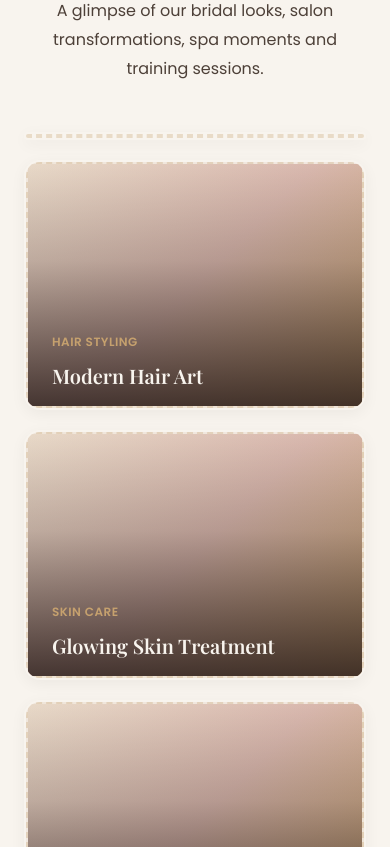
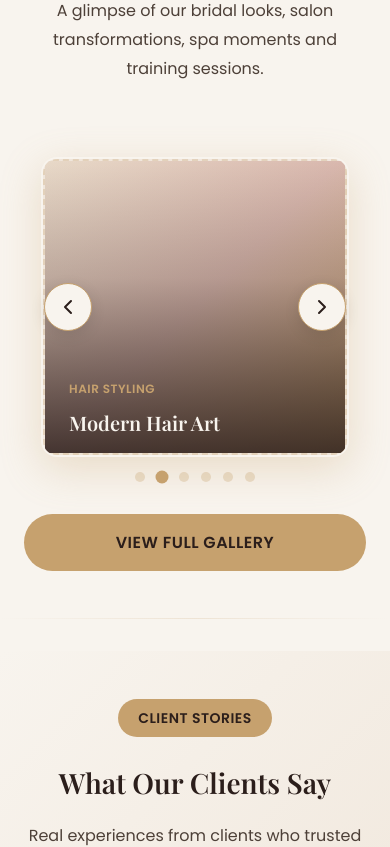
Before and after one commit to NSharp-mahajan/Mehak-Beauty-Salon, a React (Vite) app: page / in a window 390 px wide. Shown: the part 6600-7447 px from the top of the page. Built offline with nearby package versions, Linux system fonts and the light colour scheme.

Commit message:
Gallery Updated in home

```diff
--- a/src/pages/Home.css
+++ b/src/pages/Home.css
@@ -963,44 +963,126 @@
   margin: 0;
 }
 
-.gallery-grid {
-  display: grid;
-  grid-template-columns: repeat(4, 1fr);
-  grid-template-rows: repeat(2, 250px) 300px;
-  gap: 1.5rem;
+.gallery-carousel-container {
+  position: relative;
   max-width: 1200px;
   margin: 0 auto;
-}
-
-.gallery-card {
+  height: 480px;
+  display: flex;
+  align-items: center;
+  justify-content: center;
+}
+
+.carousel-track {
+  position: relative;
+  width: 100%;
+  height: 400px;
+  display: flex;
+  align-items: center;
+  justify-content: center;
+}
+
+.carousel-card {
+  position: absolute;
+  width: 60%;
+  height: 400px;
   border-radius: 16px;
   overflow: hidden;
-  position: relative;
   cursor: pointer;
-  transition: all 0.4s cubic-bezier(0.4, 0, 0.2, 1);
-  box-shadow: 0 4px 15px rgba(0, 0, 0, 0.05);
+  box-shadow: 0 4px 20px rgba(0, 0, 0, 0.08);
+  transition: all 0.6s cubic-bezier(0.4, 0, 0.2, 1);
   border: 2px solid transparent;
 }
 
-.gallery-card.featured {
-  grid-column: span 2;
-  grid-row: span 2;
-}
-
-.gallery-card.standard {
-  grid-column: span 1;
-  grid-row: span 1;
-}
-
-.gallery-card.wide {
-  grid-column: span 4;
-  grid-row: span 1;
-}
-
-.gallery-card:hover {
-  transform: translateY(-8px);
+.carousel-card.active {
+  transform: translateX(0) scale(1);
+  opacity: 1;
+  z-index: 10;
   box-shadow: 0 12px 40px rgba(198, 161, 110, 0.3);
+}
+
+.carousel-card.active:hover {
   border-color: var(--gold);
+}
+
+.carousel-card.prev {
+  transform: translateX(-45%) scale(0.85);
+  opacity: 0.6;
+  z-index: 5;
+}
+
+.carousel-card.next {
+  transform: translateX(45%) scale(0.85);
+  opacity: 0.6;
+  z-index: 5;
+}
+
+.carousel-card.hidden {
+  transform: translateX(0) scale(0.5);
+  opacity: 0;
+  z-index: 1;
+  pointer-events: none;
+}
+
+/* Nav Buttons */
+.carousel-nav-btn {
+  position: absolute;
+  top: 50%;
+  transform: translateY(-50%);
+  width: 48px;
+  height: 48px;
+  border-radius: 50%;
+  background: var(--cream);
+  color: var(--espresso);
+  border: 1px solid var(--gold);
+  display: flex;
+  align-items: center;
+  justify-content: center;
+  cursor: pointer;
+  z-index: 20;
+  transition: all 0.3s cubic-bezier(0.4, 0, 0.2, 1);
+  box-shadow: 0 4px 15px rgba(0, 0, 0, 0.1);
+}
+
+.carousel-nav-btn:hover {
+  background: var(--gold);
+  color: var(--cream);
+  transform: translateY(-50%) scale(1.1);
+}
+
+.prev-btn {
+  left: 20px;
+}
+
+.next-btn {
+  right: 20px;
+}
+
+/* Indicators */
+.carousel-indicators {
+  position: absolute;
+  bottom: 0px;
+  left: 50%;
+  transform: translateX(-50%);
+  display: flex;
+  gap: 12px;
+  z-index: 20;
+}
+
+.indicator-dot {
+  width: 10px;
+  height: 10px;
+  border-radius: 50%;
+  background: rgba(198, 161, 110, 0.3);
+  border: none;
+  cursor: pointer;
+  transition: all 0.3s ease;
+  padding: 0;
+}
+
+.indicator-dot.active {
+  background: var(--gold);
+  transform: scale(1.3);
 }
 
 .gallery-placeholder {
@@ -1017,7 +1099,7 @@
   transition: transform 0.6s cubic-bezier(0.4, 0, 0.2, 1);
 }
 
-.gallery-card:hover .placeholder-gradient {
+.carousel-card.active:hover .placeholder-gradient {
   transform: scale(1.08);
 }
 
@@ -1036,7 +1118,7 @@
   transition: all 0.4s ease;
 }
 
-.gallery-card:hover .gallery-overlay {
+.carousel-card.active:hover .gallery-overlay {
   background: linear-gradient(to top, rgba(43, 30, 27, 0.95) 0%, rgba(43, 30, 27, 0.4) 60%, transparent 100%);
 }
 
@@ -1051,7 +1133,7 @@
   transition: transform 0.4s ease;
 }
 
-.gallery-card:hover .gallery-category {
+.carousel-card.active:hover .gallery-category {
   transform: translateY(0);
 }
 
@@ -1064,7 +1146,7 @@
   transition: transform 0.4s ease 0.1s;
 }
 
-.gallery-card:hover .gallery-item-title {
+.carousel-card.active:hover .gallery-item-title {
   transform: translateY(0);
 }
 
@@ -1245,26 +1327,21 @@
     font-size: 2rem;
   }
 
-  .gallery-grid {
-    grid-template-columns: repeat(2, 1fr);
-    grid-template-rows: auto;
-    grid-auto-rows: 250px;
-    gap: 1rem;
-  }
-
-  .gallery-card.featured {
-    grid-column: span 2;
-    grid-row: span 2;
-  }
-
-  .gallery-card.standard {
-    grid-column: span 1;
-    grid-row: span 1;
-  }
-
-  .gallery-card.wide {
-    grid-column: span 2;
-    grid-row: span 1;
+  .gallery-carousel-container {
+    height: 400px;
+  }
+  .carousel-track {
+    height: 350px;
+  }
+  .carousel-card {
+    width: 70%;
+    height: 350px;
+  }
+  .carousel-card.prev {
+    transform: translateX(-35%) scale(0.85);
+  }
+  .carousel-card.next {
+    transform: translateX(35%) scale(0.85);
   }
 
   .testimonials-section {
@@ -1306,17 +1383,20 @@
     font-size: 1rem;
   }
 
-  .gallery-grid {
-    grid-template-columns: 1fr;
-    grid-template-rows: auto;
-    grid-auto-rows: 250px;
-  }
-
-  .gallery-card.featured,
-  .gallery-card.standard,
-  .gallery-card.wide {
-    grid-column: span 1;
-    grid-row: span 1;
+  .gallery-carousel-container {
+    height: 350px;
+  }
+  .carousel-track {
+    height: 300px;
+  }
+  .carousel-card {
+    width: 90%;
+    height: 300px;
+  }
+  .carousel-card.prev,
+  .carousel-card.next {
+    opacity: 0;
+    pointer-events: none;
   }
 
   .gallery-footer {
--- a/src/pages/Home.jsx
+++ b/src/pages/Home.jsx
@@ -1,6 +1,6 @@
-import { motion } from 'framer-motion'
-import { useState } from 'react'
-import { Sparkles, Shield, GraduationCap, Star, Quote, Users, Award, Calendar, ChevronRight, ArrowRight } from 'lucide-react'
+import { motion, AnimatePresence } from 'framer-motion'
+import { useState, useEffect, useCallback } from 'react'
+import { Sparkles, Shield, GraduationCap, Star, Quote, Users, Award, Calendar, ChevronRight, ChevronLeft, ArrowRight } from 'lucide-react'
 import './Home.css'
 import frontImage from '../assets/images/Front.jpg'
 
@@ -163,6 +163,23 @@ const stats = [
 
 const Home = () => {
   const [hoveredIndex, setHoveredIndex] = useState(0)
+  const [activeGalleryIndex, setActiveGalleryIndex] = useState(0)
+  const [isGalleryHovered, setIsGalleryHovered] = useState(false)
+
+  const nextSlide = useCallback(() => {
+    setActiveGalleryIndex((prev) => (prev + 1) % galleryItems.length)
+  }, [])
+
+  const prevSlide = useCallback(() => {
+    setActiveGalleryIndex((prev) => (prev - 1 + galleryItems.length) % galleryItems.length)
+  }, [])
+
+  useEffect(() => {
+    if (!isGalleryHovered) {
+      const interval = setInterval(nextSlide, 4000)
+      return () => clearInterval(interval)
+    }
+  }, [isGalleryHovered, nextSlide])
   return (
     <div className="home">
       <section className="hero">
@@ -432,17 +449,23 @@ const Home = () => {
           whileInView={{ opacity: 1, y: 0 }}
           viewport={{ once: true, margin: "-100px" }}
           transition={{ duration: 0.8, delay: 0.2 }}
-          className="gallery-grid"
+          className="gallery-carousel-container"
+          onMouseEnter={() => setIsGalleryHovered(true)}
+          onMouseLeave={() => setIsGalleryHovered(false)}
         >
-          {galleryItems.map((item, index) => (
-            <motion.div
-              key={item.id}
-              initial={{ opacity: 0, scale: 0.9 }}
-              whileInView={{ opacity: 1, scale: 1 }}
-              viewport={{ once: true }}
-              transition={{ duration: 0.6, delay: index * 0.1 }}
-              className={`gallery-card ${item.size}`}
-            >
+          <div className="carousel-track">
+            {galleryItems.map((item, index) => {
+              let relativeIndex = index - activeGalleryIndex
+              if (relativeIndex < -2) relativeIndex += galleryItems.length
+              if (relativeIndex > 2) relativeIndex -= galleryItems.length
+
+              let positionClass = 'hidden'
+              if (relativeIndex === 0) positionClass = 'active'
+              else if (relativeIndex === -1 || (activeGalleryIndex === 0 && index === galleryItems.length - 1)) positionClass = 'prev'
+              else if (relativeIndex === 1 || (activeGalleryIndex === galleryItems.length - 1 && index === 0)) positionClass = 'next'
+
+              return (
+                <div key={item.id} className={`carousel-card ${positionClass}`}>
                   <div className="gallery-placeholder">
                     <div className="placeholder-gradient"></div>
                     <div className="gallery-overlay">
@@ -450,8 +473,27 @@ const Home = () => {
                       <h3 className="gallery-item-title">{item.title}</h3>
                     </div>
                   </div>
-            </motion.div>
+                </div>
+              )
+            })}
+          </div>
+
+          <button className="carousel-nav-btn prev-btn" onClick={prevSlide}>
+            <ChevronLeft size={24} />
+          </button>
+          <button className="carousel-nav-btn next-btn" onClick={nextSlide}>
+            <ChevronRight size={24} />
+          </button>
+
+          <div className="carousel-indicators">
+            {galleryItems.map((_, index) => (
+              <button
+                key={index}
+                className={`indicator-dot ${index === activeGalleryIndex ? 'active' : ''}`}
+                onClick={() => setActiveGalleryIndex(index)}
+              />
             ))}
+          </div>
         </motion.div>
 
         <motion.div
--- a/src/pages/Services.css
+++ b/src/pages/Services.css
@@ -374,7 +374,8 @@
 }
 
 .explore-more-button {
-  display: inline-flex;
+  display: flex;
+  width: fit-content;
   align-items: center;
   gap: 8px;
   background: var(--gold);
```
Lines whose indentation alone changed are shown as unchanged.
